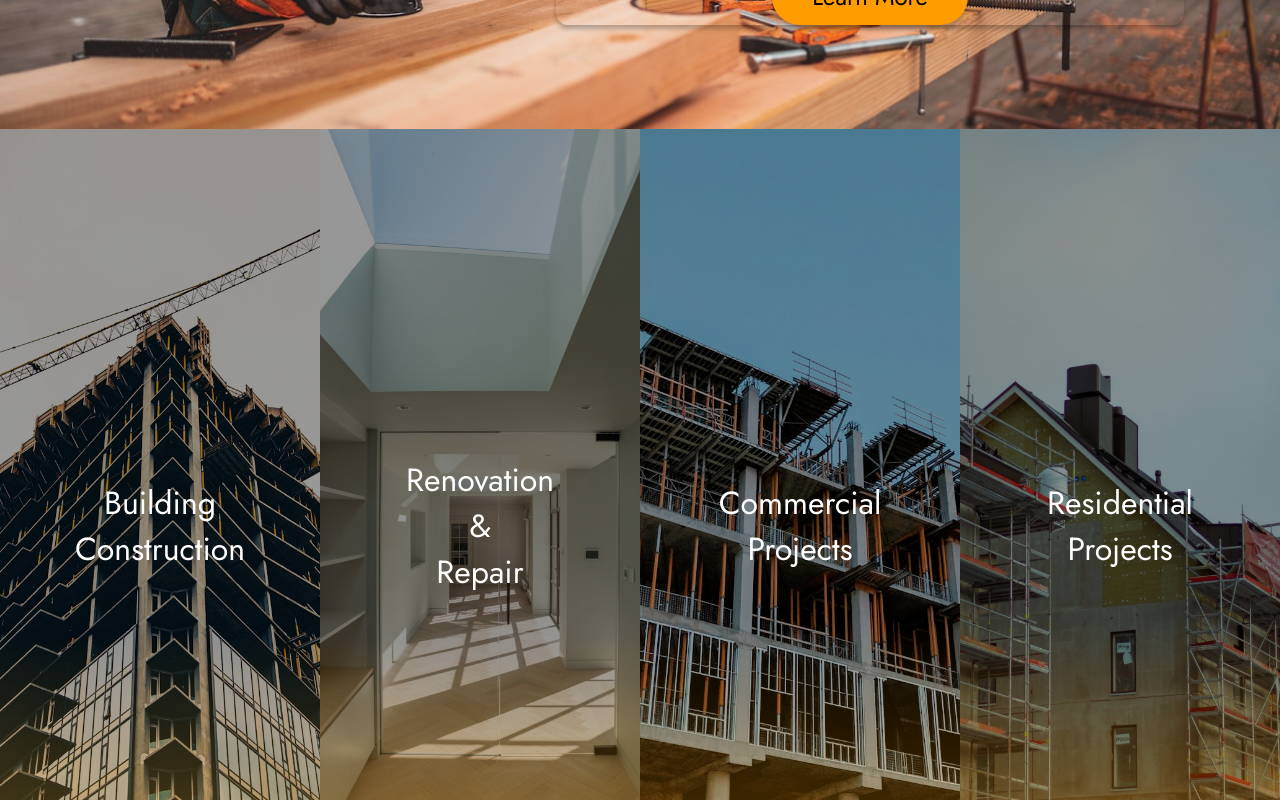
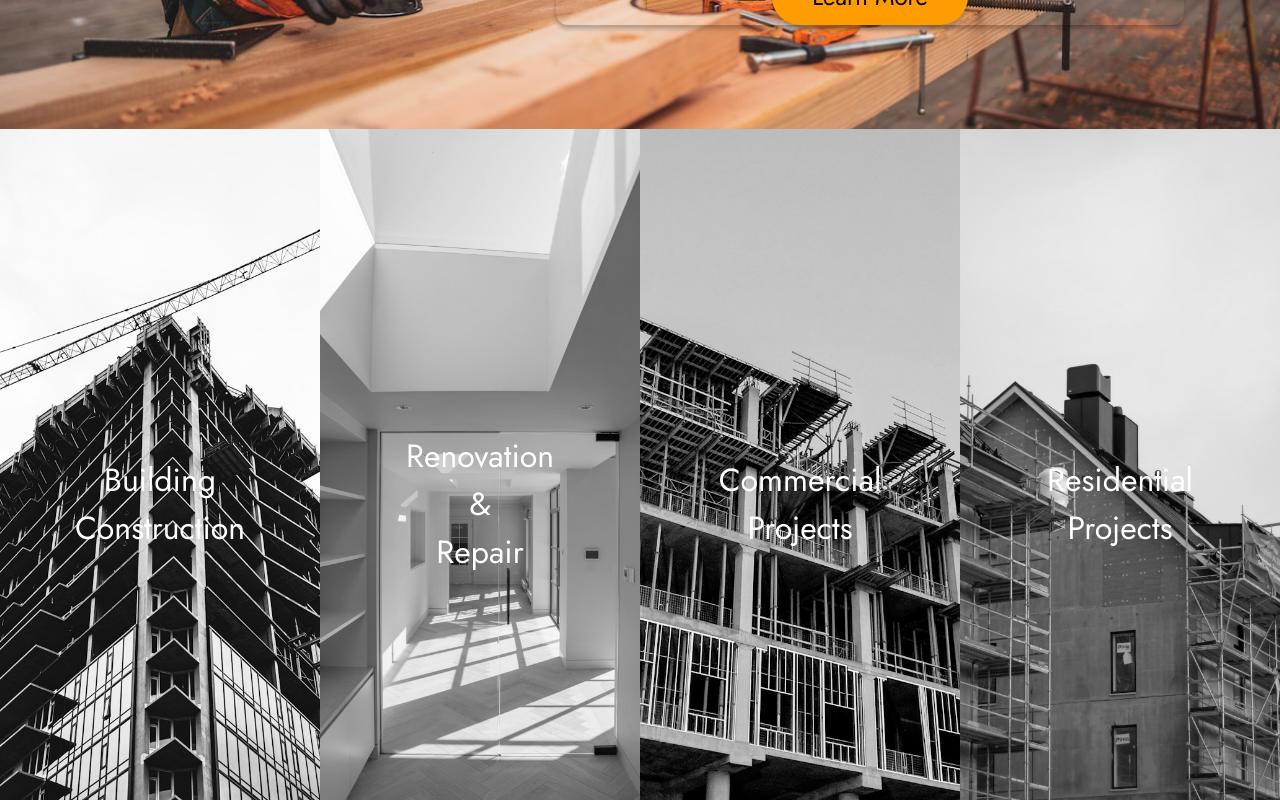
Before and after one commit to danielcanatoy/coconut, a React (Vite) app in the folder frontend/: page / in a window 1280 px wide. Shown: the part 1440-2240 px from the top of the page. Built offline with nearby package versions, Linux system fonts and the light colour scheme.

Commit message:
Fixed Homepages Sections

```diff
--- a/frontend/src/screens/HomePage/sections/ProjectTypesSection/ProjectTypesSection.tsx
+++ b/frontend/src/screens/HomePage/sections/ProjectTypesSection/ProjectTypesSection.tsx
@@ -1,48 +1,60 @@
+import { ArrowRight } from "lucide-react"; // if using lucide icons
+
 export const ProjectTypesSection = (): JSX.Element => {
   const projectTypes = [
     {
       title: "Building Construction",
       backgroundImage: "/rectangle-1.png",
-      gradientClass:
-        "bg-[linear-gradient(180deg,rgba(0,0,0,0.4)_64%,rgba(255,157,0,0.4)_100%)]",
+
     },
     {
       title: "Renovation\n&\nRepair",
       backgroundImage: "/rectangle-2.png",
-      gradientClass:
-        "bg-[linear-gradient(180deg,rgba(0,0,0,0.4)_64%,rgba(255,157,0,0.4)_100%)]",
+
     },
     {
       title: "Commercial\nProjects",
       backgroundImage: "/rectangle-27.png",
-      gradientClass:
-        "bg-[linear-gradient(180deg,rgba(0,0,0,0.4)_63%,rgba(255,157,0,0.4)_100%)]",
+
     },
     {
       title: "Residential\nProjects",
       backgroundImage: "/rectangle-28.png",
-      gradientClass:
-        "bg-[linear-gradient(180deg,rgba(0,0,0,0.4)_62%,rgba(255,157,0,0.4)_100%)]",
+
     },
   ];
 
   return (
     <section className="w-full relative">
-      <div className="grid grid-cols-4">
+      <div className="grid grid-cols-4 gap-0">
         {projectTypes.map((project, index) => (
-          <div
+          <button
             key={index}
-            className="relative h-[793px] flex bg-cover bg-center bg-no-repeat"
-            style={{ backgroundImage: `url(${project.backgroundImage})` }}
+            onClick={() => console.log(project.title)}
+            className="relative h-[793px] overflow-hidden group cursor-pointer"
           >
-            <div className={`w-full h-full ${project.gradientClass}`}>
-              <div className="absolute inset-0 flex items-center justify-center px-6">
-                <h3 className="[font-family:'Jost',Helvetica] font-normal text-white text-[32px] text-center tracking-[0] leading-[normal] whitespace-pre-line">
-                  {project.title}
-                </h3>
-              </div>
+            {/* Background Image */}
+            <div
+              className="absolute inset-0 bg-cover bg-center transition-transform duration-500 ease-out
+                         grayscale group-hover:grayscale-0 group-hover:scale-110"
+              style={{ backgroundImage: `url(${project.backgroundImage})` }}
+            />
+
+
+
+            {/* Text */}
+            <div className="relative z-10 flex flex-col items-center justify-center h-full px-6">
+              <h3 className="[font-family:'Jost',Helvetica] font-normal text-white text-[32px] text-center whitespace-pre-line transition-transform duration-300 group-hover:scale-105">
+                {project.title}
+              </h3>
+
+              {/* Arrow Icon */}
+              <ArrowRight
+                className="mt-4 text-white opacity-0 transition-all duration-300 group-hover:opacity-100 group-hover:translate-y-1"
+                size={28}
+              />
             </div>
-          </div>
+          </button>
         ))}
       </div>
     </section>
```
